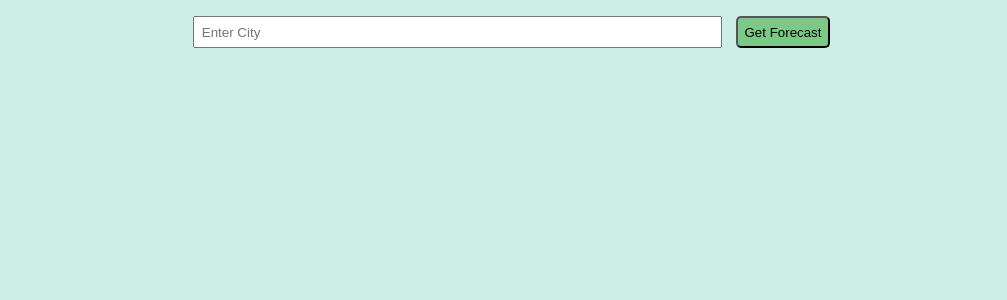
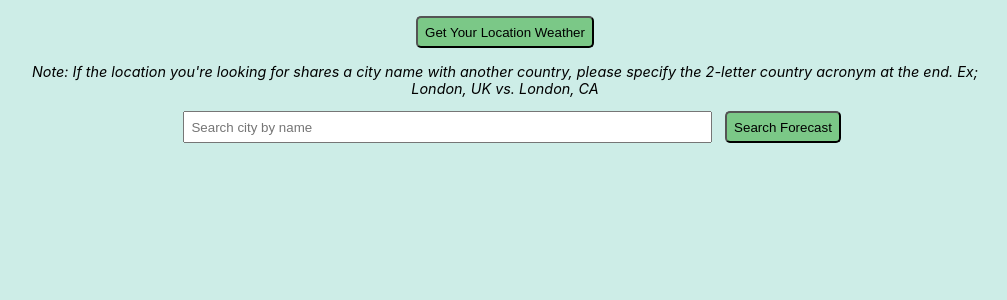
Before and after one commit to KSFlynn007/weather-app, a React (Create React App) app: page / in a window 1280 px wide. Shown: the top 300 px of the page, without its empty margins (135-1142 px from the left). Built offline with nearby package versions, Linux system fonts and the light colour scheme.

Commit message:
added new geolocaiton branch
removed all rapidAPI usage, using same API directly with new key
updated forecast,js to include buttons for both GET options (lat/long & city input)
some styling changes

```diff
--- a/src/components/Card/Card.js
+++ b/src/components/Card/Card.js
@@ -43,7 +43,7 @@ export default function Card(props){
 
     return(
         <div>
-            {props.error && <p className="error-message">Please enter a valid city.</p>}
+            {props.error && <p className="error-message">Cannot find that city or location</p>}
             {props.loading && <p className="loading-message">Loading...</p>}
 
             {props.responseObj.cod === 200 ?
@@ -55,12 +55,14 @@ export default function Card(props){
                         <p className="icon-details">{capitalize(props.responseObj.weather[0].description)}</p>
                         <div className="weather-info">
                             <p><span className="info-title">Currently:</span> {Math.round(props.responseObj.main.temp)} &deg;C</p>
-                            <p><span className="info-title">Daily High:</span> {Math.round(props.responseObj.main.temp_max)} &deg;C </p>
+
                             <p><span className="info-title">Feels Like:</span> {Math.round(props.responseObj.main.feels_like)} &deg;C</p>
-                            <p><span className="info-title">Daily Low: </span> {Math.round(props.responseObj.main.temp_min)} &deg;C </p>
+
 
                             {submitted ?
                                 <>
+                                    <p><span className="info-title">Daily High:</span> {Math.round(props.responseObj.main.temp_max)} &deg;C </p>
+                                    <p><span className="info-title">Daily Low: </span> {Math.round(props.responseObj.main.temp_min)} &deg;C </p>
                                     <p>
                                         <img src={require("../../img/sunrise.png")} alt="sunrise-icon" className="sun-icon" />
                                         <span className="info-title">Sunrise:</span> {convertTime(props.responseObj.sys.sunrise)}
--- a/src/components/Forecast.js
+++ b/src/components/Forecast.js
@@ -1,78 +1,109 @@
 import axios from "axios";
-import React, { useState } from "react";
+import React, { useEffect, useState } from "react";
 import Card from "./Card/Card";
 
 const Forecast = () => {
-
     const [city, setCity] = useState('');
+    const [latitude, setLatitude] = useState(0);
+    const [longitude, setLongitude] = useState(0);
     const [responseObj, setResponseObj] = useState({});
     const [weatherIcon, setWeatherIcon] = useState("");
     const [error, setError] = useState(false);
     const [loading, setLoading] = useState(false);
 
-    function getForecast(e){
+
+    useEffect(() => {
+        setLatitude(51.049999);
+        setLongitude(-114.066666);
+    }, [latitude, longitude])
+
+
+    function geoCity () {
+        // geolocation API
+
+        if(latitude !== 0 && longitude !==0){
+            axios.request(`http://api.openweathermap.org/data/2.5/weather?lat=${latitude}&lon=${longitude}&appid=${process.env.REACT_APP_WEATHER_API}&units=metric`)
+            .then((response) => {
+                if(response.status !== 200){
+                    throw new Error();
+                }
+                // console.log(response.data);
+                getForecast(response.data);
+            })
+            .catch((err) => {
+                // console.log(err.message);
+                setError(true);
+                setLoading(false);
+            })
+        } else {
+            return setError(true);
+        }
+
+        // clear state after use exists:
+        setLatitude(0);
+        setLongitude(0);
+    }
+
+    function getCity(e){
         e.preventDefault();
 
         if(city.length === 0){
             return setError(true);
         }
 
+        // not allowing spaces in name?
+        const uriEncodedCity = encodeURIComponent(city);
+
+        axios.request(`http://api.openweathermap.org/data/2.5/weather?q=${uriEncodedCity}&appid=${process.env.REACT_APP_WEATHER_API}&units=metric`)
+            .then((response) => {
+                if(response.status !== 200) {
+                    throw new Error();
+                }
+
+                // console.log(response.data);
+                getForecast(response.data);
+            })
+            .catch((error) => {
+                // console.error(error.message);
+                setError(true);
+                setLoading(false);
+            });
+
+        // clear state after use exists:
+        setCity("");
+    }
+
+    function getForecast(response){
+        // if geolocation pressed, get response from geoCity()
+        // if get Forecast with input pressed, get response from new function();
+
         // clear state
         setError(false);
         setResponseObj({});
         setLoading(true);
 
-        // something here to account for spaces in city string "New York"
-        const uriEncodedCity = encodeURIComponent(city);
-
-        const options = {
-            method: 'GET',
-            url: `https://community-open-weather-map.p.rapidapi.com/weather`,
-            params: {
-            q: `${uriEncodedCity}`,
-            lat: '0',
-            lon: '0',
-            id: '2172797',
-            lang: 'null',
-            units: `metric`,
-            },
-            headers: {
-            'x-rapidapi-host': 'community-open-weather-map.p.rapidapi.com',
-            'x-rapidapi-key': process.env.REACT_APP_WEATHER_API
-            }
-        };
-
-        axios.request(options)
-            .then(function (response) {
-                // console.log(response.status)
-                if(response.status !== 200) {
-                    throw new Error();
-                }
-
-                let result = response.data;
-                // console.log(result);
-                setWeatherIcon(result.weather[0].icon);
-                setResponseObj(result);
+        // set states to pass to children
+        setWeatherIcon(response.weather[0].icon);
+        setResponseObj(response);
         setLoading(false);
-            })
-            .catch(function (error) {
-                // console.error(error.message);
-                setError(true);
-                setLoading(false);
-            });
     }
 
     return(
     <div>
-        <form action="" onSubmit={getForecast}>
+        <div className="searches">
+            <button type="submit" onClick={() => geoCity()}>Get Your Location Weather</button>
+            <p className="search-note">Note: If the location you're looking for shares a city name with another country, please specify the 2-letter country acronym at the end. Ex; London, UK vs. London, CA</p>
+            <form action="" onSubmit={getCity}>
                 <input type="text"
-            placeholder="Enter City"
+                placeholder="Search city by name"
                 maxLength="50"
                 value={city}
                 onChange={(e) => setCity(e.target.value)}
                 />
-            <button type="submit">Get Forecast</button>
+                <button type="submit">Search Forecast</button>
             </form>
+
+        </div>
         <Card
             responseObj={responseObj}
             error={error}
--- a/src/components/PreviewCard/PreviewCard.js
+++ b/src/components/PreviewCard/PreviewCard.js
@@ -10,22 +10,6 @@ export default function PreviewCard(props){
     function futureForecast(e){
         e.preventDefault();
 
-        var options = {
-            method: 'GET',
-            url: 'https://community-open-weather-map.p.rapidapi.com/forecast',
-            params: {q: `${city},${country}`},
-            headers: {
-                'x-rapidapi-host': 'community-open-weather-map.p.rapidapi.com',
-                'x-rapidapi-key': 'bffda05d02msh1d882321d286f4dp1b823cjsn27d7262d792b'
-            }
-        };
-
-        axios.request(options).then(function (response) {
-            console.log(response.data);
-        }).catch(function (error) {
-            console.error(error);
-        });
-
     }
 
     return(
--- a/src/index.css
+++ b/src/index.css
@@ -15,6 +15,7 @@ code {
 body {
   background-color: #CDEDE7;
   padding: 1em 0;
+  text-align: center;
 }
 
 .future-weather {
@@ -25,6 +26,11 @@ body {
 .future-weather>* {
   margin: 0 1em;
   padding: 1em;
+}
+
+.searches{
+  display: flex;
+  flex-direction: column;
 }
 
 form{
@@ -39,8 +45,19 @@ input {
   width: 40%;
 }
 
-form > button{
+button{
   padding: 0.5em;
   background-color: #7BC887;
   border-radius: 5px;
 }
+
+.searches > button{
+  align-self: center;
+}
+
+.search-note{
+  max-width: 75%;
+  align-self: center;
+  font-size: 0.9em;
+  font-style: italic;
+}
```
Lines whose indentation alone changed are shown as unchanged.
